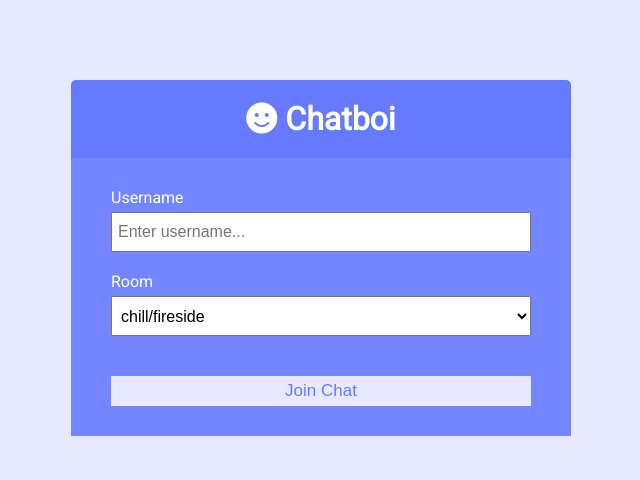
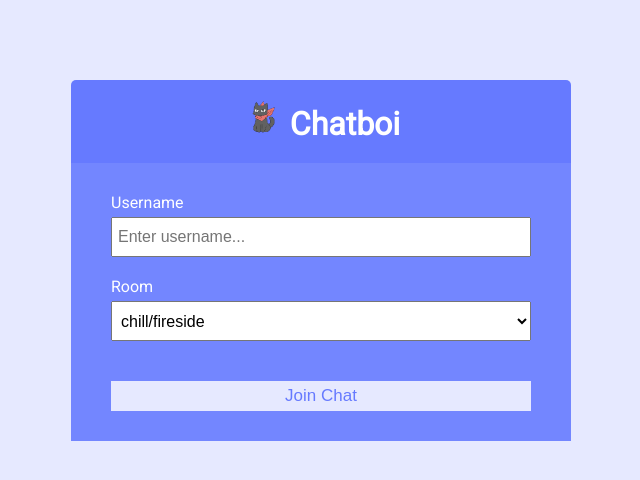
Before and after one commit to codingmster1/chat-boi, a website: page public/index.html in a window 1280 px wide. Shown: the whole page, without its empty margins (319-959 px from the left). Drawn offline with Linux system fonts and the light colour scheme.

Commit message:
new icon and styling for login page

```diff
--- a/public/css/style.css
+++ b/public/css/style.css
@@ -19,6 +19,13 @@ body {
     font-size: 16px;
     background: var(--light-color);
     margin: 20px;
+}
+
+.catIcon {
+    width: 40px;
+    height: 35px;
+    margin: 0;
+    padding: 0;
 }
 
 ul {
--- a/public/index.html
+++ b/public/index.html
@@ -14,7 +14,7 @@
 <body>
     <div class="join-container">
         <header class="join-header">
-            <h1><i class="fas fa-smile"></i> Chatboi</h1>
+            <h1><img class="catIcon" src="./assets/iconcat.gif" /> Chatboi</h1>
         </header>
         <main class="join-main">
             <form action="chat.html">
```
Also changed, not shown: public/assets/iconcat.gif (added).
